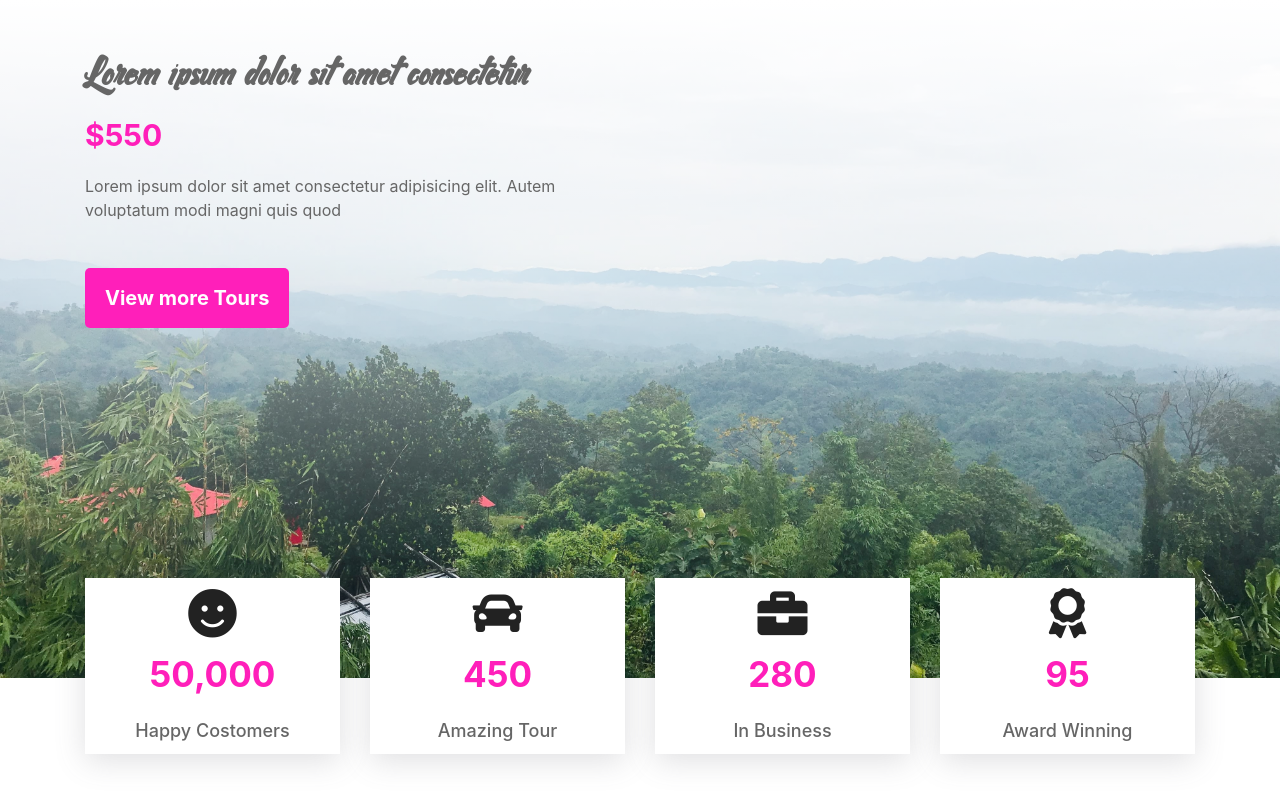
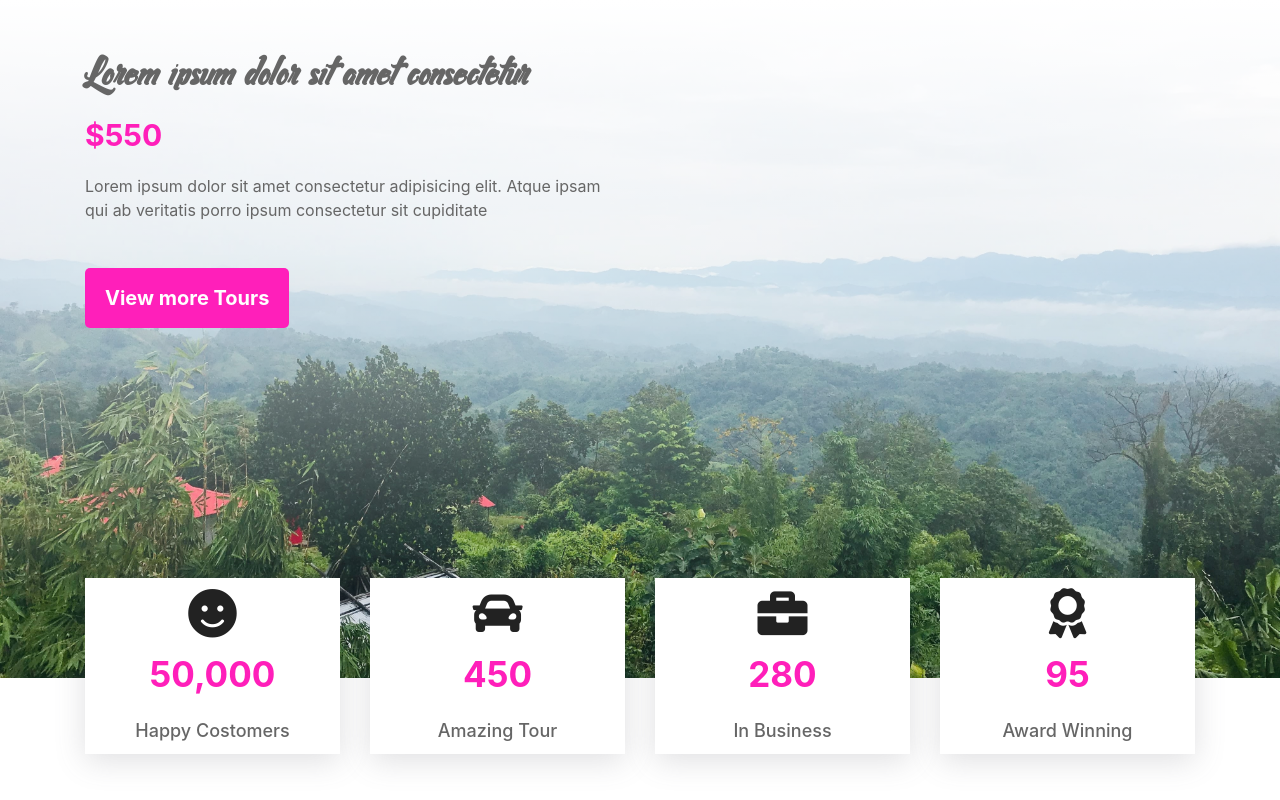
Before and after one commit to tarekahamed02/100-Days-Html-Practice-Challenge, a plain HTML site: page day2/index.html in a window 1280 px wide. Drawn offline with nearby package versions, Linux system fonts and the light colour scheme.

Commit message:
Day two practice done

```diff
--- a/day2/index.html
+++ b/day2/index.html
@@ -24,8 +24,8 @@
                     <div class="shadow-content">
                         <h1>Lorem ipsum dolor sit amet consectetur</h1>
                         <p class="price-meta">$550</p>
-                        <p>Lorem ipsum dolor sit amet consectetur adipisicing elit. Autem voluptatum modi magni quis
-                            quod
+                        <p>Lorem ipsum dolor sit amet consectetur adipisicing elit. Atque ipsam qui ab veritatis porro
+                            ipsum consectetur sit cupiditate
                         </p>
                         <a href="" class="tour-btn">View more Tours</a>
                     </div>
```
